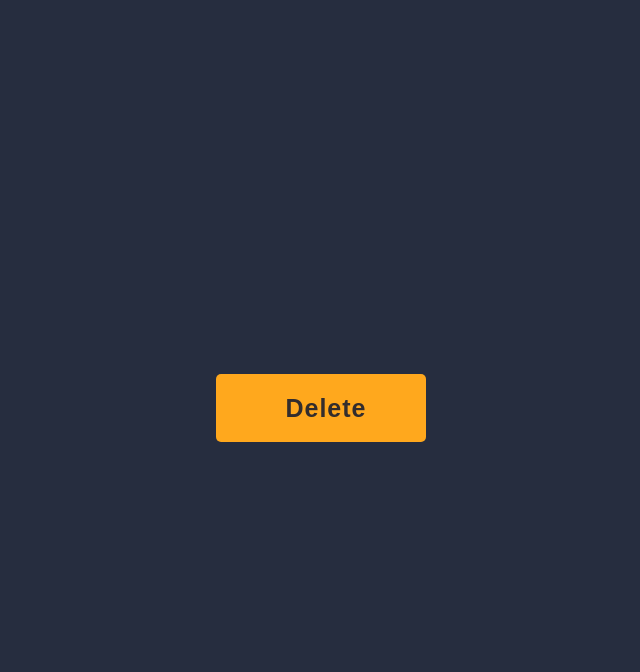
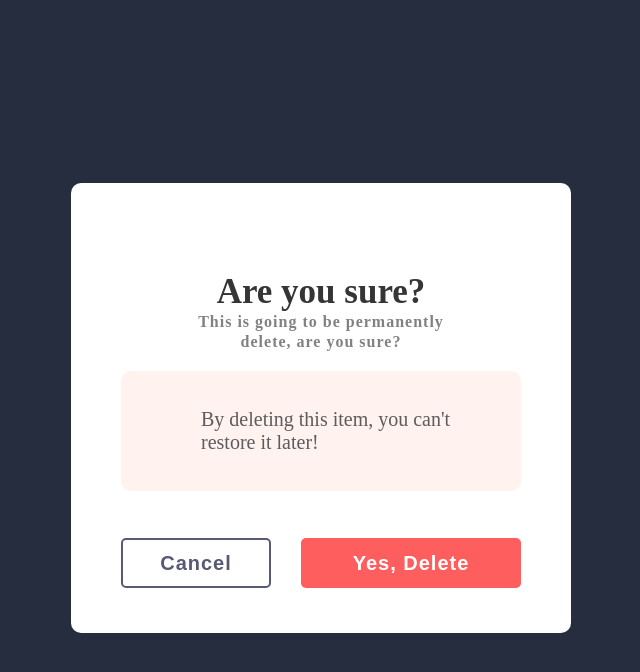
Before and after one commit to juan-formoso/delete-dialog-box, a plain HTML site: page index.html in a window 1280 px wide. Both pictures are taken after a click on the button "Delete". Shown: the whole page, without its empty margins (327-967 px from the left). Drawn offline with Linux system fonts and the light colour scheme.

Commit message:
add js and css in button cancel

```diff
--- a/script.js
+++ b/script.js
@@ -0,0 +1,9 @@
+document.querySelector('.delete-btn').addEventListener('click', function () {
+	document.querySelector('.container').classList.add('active'),
+	document.getElementById("delete").style.zIndex = "-1";
+});
+
+function closeCont() {
+	document.querySelector('.container').classList.remove('active'),
+	document.getElementById("delete").style.zIndex = "1";
+}
--- a/style.css
+++ b/style.css
@@ -160,6 +160,13 @@ button {
 	transition-delay: .3s;
 }
 
+.container.active .cancel {
+	opacity: 1;
+	transform: translateY(0);
+	transition: 1s;
+	transition-delay: .3s;
+}
+
 .container.active h3{
 	transition: 1s;
 	opacity: 1;
```
